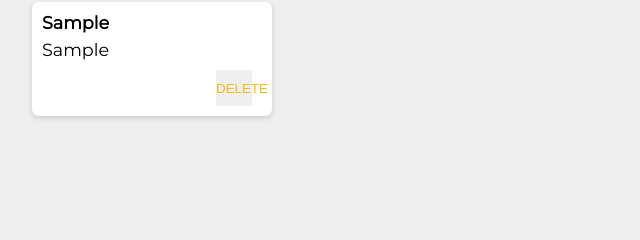
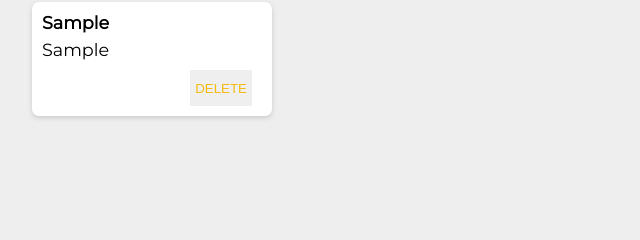
Before and after one commit to amitgupta101010/keeperapp, a plain HTML site: page index.html in a window 1280 px wide. Both pictures are taken after typing "Sample", "Sample" into the empty fields and a click on the button "Add". Shown: the part 280-520 px from the top of the page, 0-640 px from the left. Drawn offline with Linux system fonts and the light colour scheme; a web font is replaced by a local one.

Commit message:
Update Button Code for better view.

```diff
--- a/styles.css
+++ b/styles.css
@@ -61,10 +61,11 @@ footer p {
     margin-right: 10px;
     color: #f5ba13;
     border: none;
-  width: 36px;
+    /* width: 36px; */
     height: 36px;
     cursor: pointer;
     outline: none;
+    padding: 5px;
 }
 
 form {
```
Lines whose indentation alone changed are shown as unchanged.
